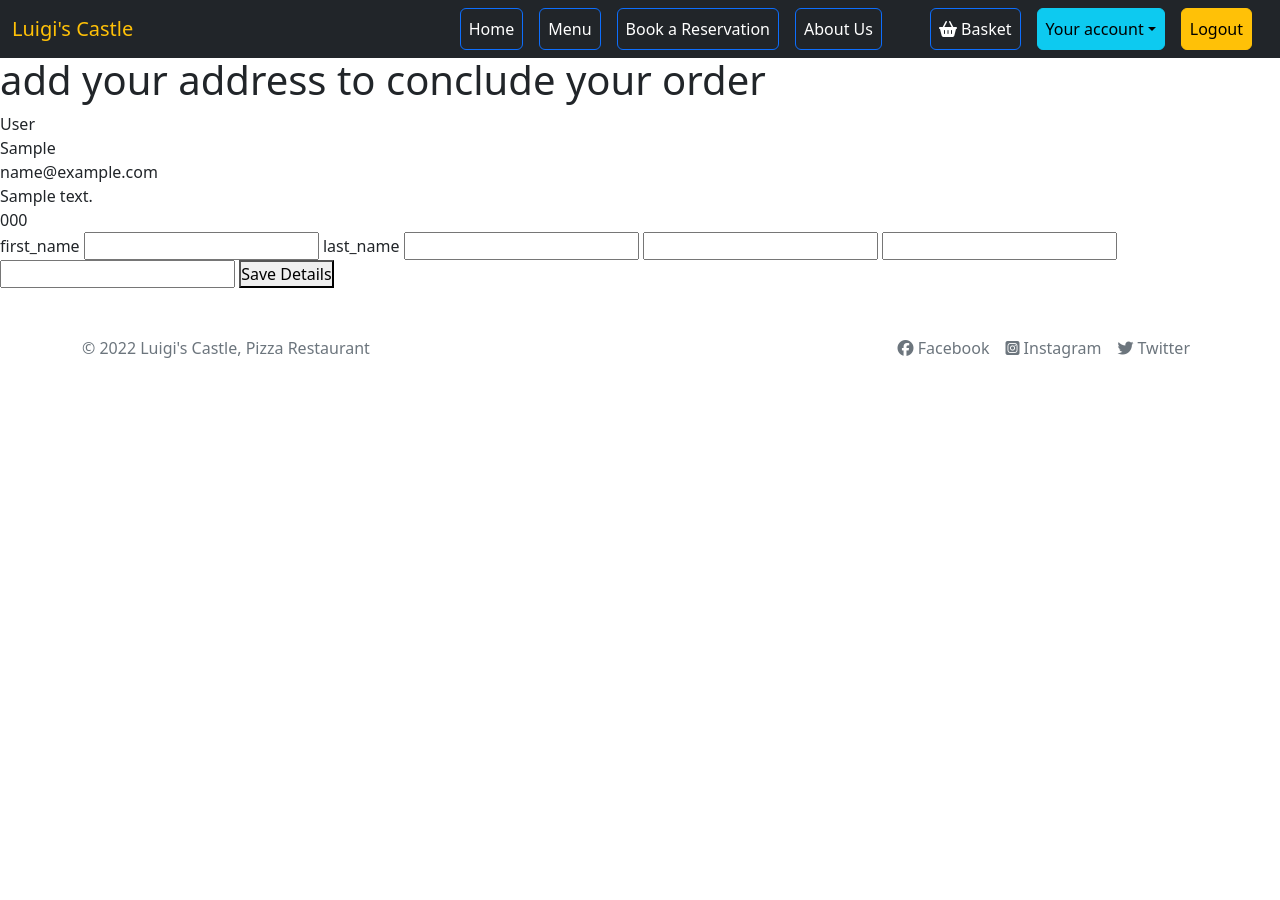
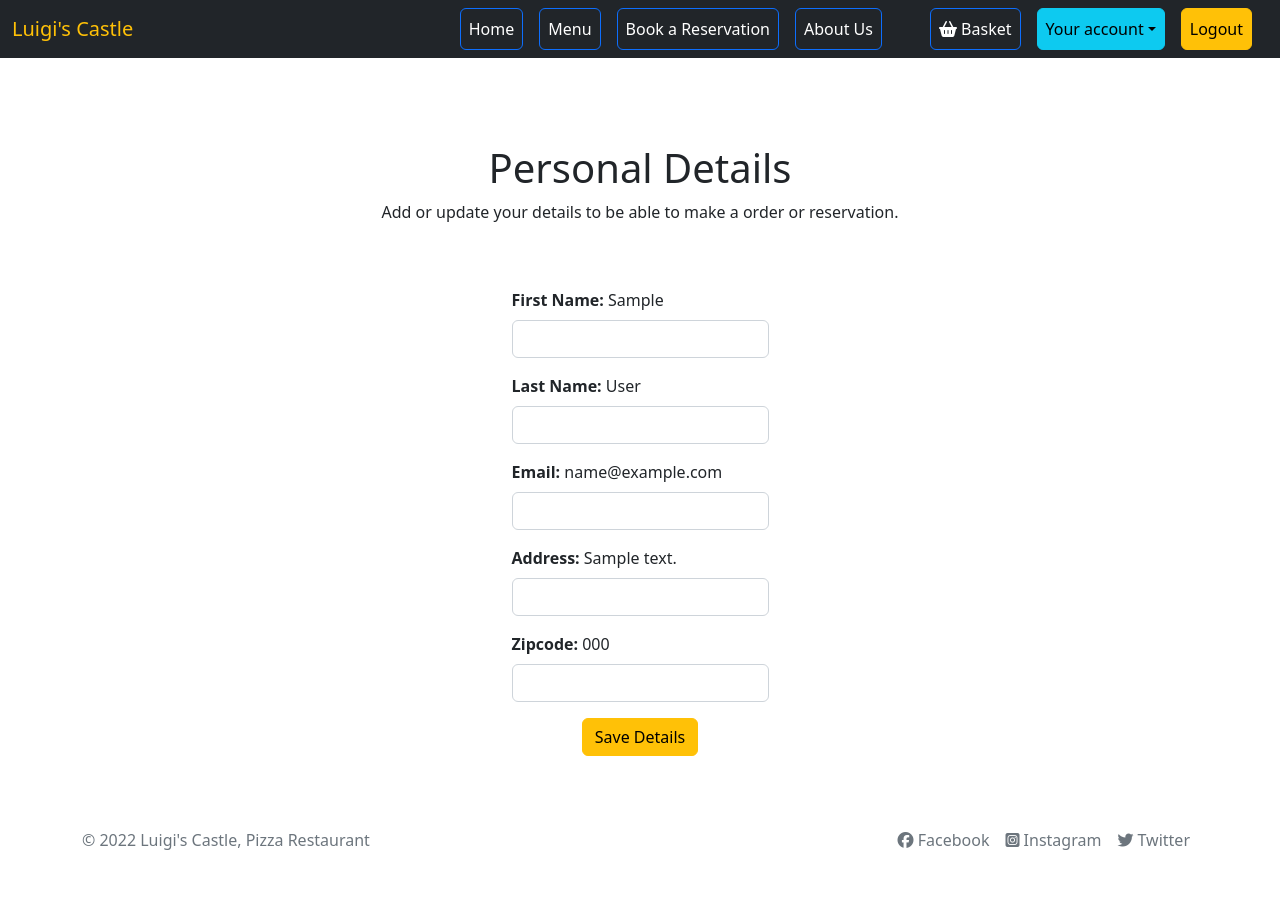
Before and after one commit to Tiyko/restaurant, a Django app: page /personal_details/ in a window 1280 px wide. Before the commit the page ends 358 px from the top, so only its background shows below. Run offline with Django 4.2, Linux system fonts and the light colour scheme; a user stored in the database is signed in; tables that the repository leaves empty hold one stand-in row (values such as "Sample post"); some libraries are stand-ins or nearby versions.

Commit message:
styled personal page

```diff
--- a/templates/personal_details.html
+++ b/templates/personal_details.html
@@ -1,25 +1,45 @@
 {% extends "base.html" %}
 
 {% block content %}
+<div class="mt-5 pb-5"></div>
 
-<h1>PERSONAL DETAILS</h1>
-<h1>add your address to conclude your order</h1>
-<form action="" method="post">
-    {% csrf_token %}
+<div class="container">
+    <div class="row justify-content-center my-5">
+        <div class="col-sm-10 col-md-6">
+            <h1 class="d-flex justify-content-center">Personal Details</h1>
+            <p class="d-flex justify-content-center">Add or update your details to be able to make a order or reservation.</p>
 
-<li> {{last_name}}</li>
-<li> {{first_name}}</li>
-<li> {{email}}</li>
-<li> {{address}}</li>
-<li> {{zipcode}}</li>
-
-
-   first_name <input id="first_name" value="" name="first_name" type="text">
-  last_name <input id="last_name" value="" name="last_name" type="text">
-    <input id="email" value="" name="email" type="text">
-    <input id="address" value="" name="address" type="text" required>
-    <input id="zipcode" value="" name="zipcode" type="text" required>
-    <button id="save_personal_details" value="save_personal_details" name="save_personal_details">Save Details</button>
-</form>
-
+        </div>
+    </div>
+    <div class="row d-flex justify-content-center my-5">
+        <div class="col-sm-10 col-md-6 d-flex justify-content-center">
+            <form action="" method="post">
+                {% csrf_token %}
+                <li class="mb-3">
+                    <label for="first_name" class="form-label"><strong>First Name:</strong> {{first_name}}</label>
+                    <input type="text" class="form-control" id="first_name" aria-describedby="first_name" name="first_name" value="" maxlength="100" required>
+                </li>
+                <li class="mb-3">
+                    <label for="last_name" class="form-label"><strong>Last Name: </strong>{{last_name}}</label>
+                    <input type="text" class="form-control" id="last_name" aria-describedby="last_name" name="last_name" value="" maxlength="100" required>
+                </li>
+                <li class="mb-3">
+                    <label for="email" class="form-label"><strong>Email:</strong> {{email}}</label>
+                    <input type="email" class="form-control" id="email" aria-describedby="emailHelp" name="email" value="" maxlength="100" required>
+                </li>
+                <li class="mb-3">
+                    <label for="address" class="form-label"><strong>Address:</strong> {{address}}</label>
+                    <input type="text" class="form-control" id="address" aria-describedby="address" name="address" value="" maxlength="100" required>
+                </li>
+                <li class="mb-3">
+                    <label for="zipcode" class="form-label"><strong>Zipcode:</strong> {{zipcode}}</label>
+                    <input type="text" class="form-control" id="zipcode" aria-describedby="zipcode" name="zipcode" value="" maxlength="100" required>
+                </li>
+                <li class="d-flex justify-content-center">
+                    <button class="btn btn-warning" id="save_personal_details" value="save_personal_details" name="save_personal_details">Save Details</button>
+                </li>
+            </form>
+        </div>
+    </div>
+</div>
 {%endblock%}
```
